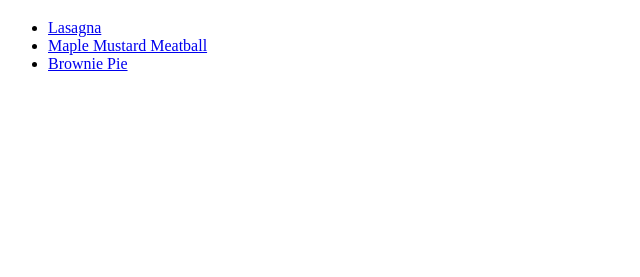
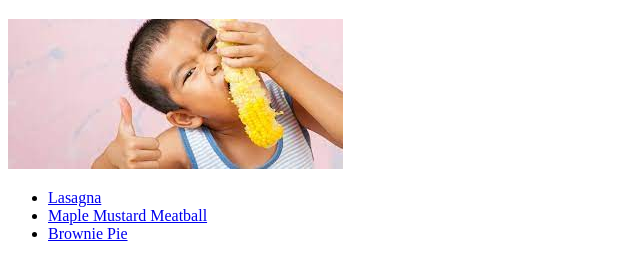
Before and after one commit to izenik-ez/odin-recipes, a plain HTML site: page index.html in a window 1280 px wide. Shown: the part 61-338 px from the top of the page, without its empty margins (0-640 px from the left). Drawn offline with Linux system fonts and the light colour scheme.

Commit message:
Add image tag to index.html file

```diff
--- a/index.html
+++ b/index.html
@@ -6,6 +6,7 @@
     </head>
     <body>
         <h1>Odin Recipes</h1>
+        <img src="index.jpeg" alt="Index image">
         <ul>
             <li><a href="recipes/lasagna.html">Lasagna</a></li>
             <li><a href="recipes/maple-mustard-meatball.html">Maple Mustard Meatball</a></li>
```
Also changed, not shown: index.jpeg (added).
